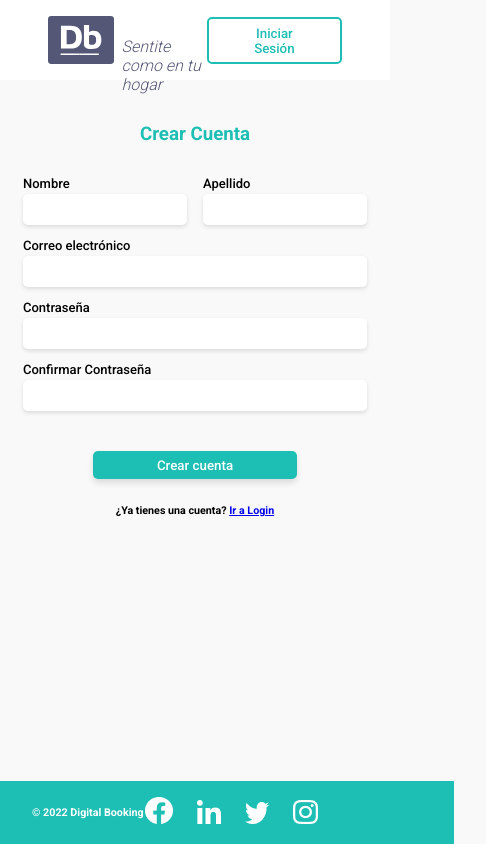
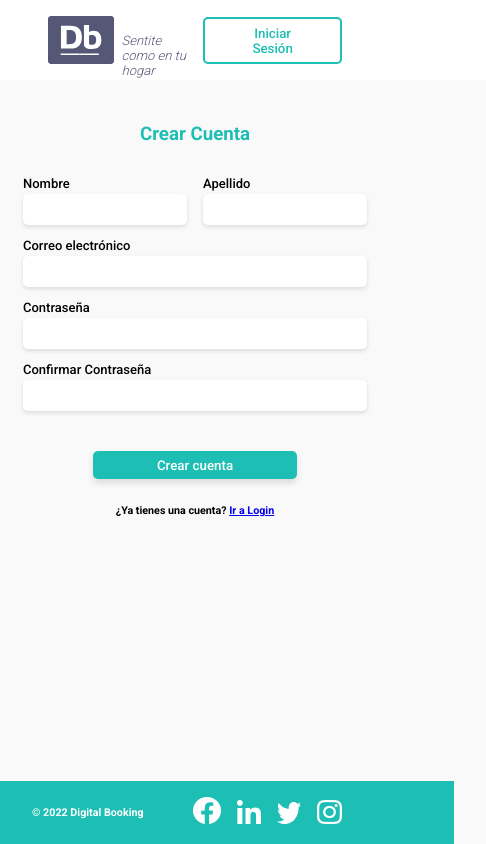
Before and after one commit to Nico-acuna/TpIntegrador, a React (Create React App) app: page /signup in a window 390 px wide. Shown: the whole page, 486 px wide, since content can reach past the window. Built offline with nearby package versions, Linux system fonts and the light colour scheme.

Commit message:
Login y registro responsive

```diff
--- a/src/Components/RegistrationForm.jsx
+++ b/src/Components/RegistrationForm.jsx
@@ -73,7 +73,7 @@ export function RegistrationForm (){
           />
           <label htmlFor="">Confirmar Contraseña</label>
           <input
-            className={error && "errorInput"}
+            className={error? "errorInput":null}
             type="password"
             name="passwordC"
             id="passwordC"
--- a/src/styles/footer.css
+++ b/src/styles/footer.css
@@ -17,9 +17,9 @@
 
 .social {
     width: fit-content;
-    margin-right: 5rem;
+    margin-right: 4rem;
 }
 
 .social img {
-    padding-right: 1.5rem;
+    padding-right: 1rem;
 }
--- a/src/styles/login.css
+++ b/src/styles/login.css
@@ -19,6 +19,7 @@
 .login-form{
     display: flex;
     flex-direction: column;
+    padding-left: 3rem;
     width:300px;
 
 }
--- a/src/styles/mainHeader.css
+++ b/src/styles/mainHeader.css
@@ -3,6 +3,7 @@
 .MainHeader {
     display: flex;
     flex-direction: row;
+     width: 100vw;
     justify-content: space-between;
     align-items: flex-end;
     padding-inline: 3rem;
@@ -16,6 +17,7 @@
     font-weight: 300;
     font-style: italic;
     padding-left: 0.5rem;
+    font-size: small;
 }
 .MainHeader div {
     display: flex;
@@ -24,6 +26,8 @@
 }
 .MainHeader button {
     height: fit-content;
+    margin-left: 0.5rem;
+    margin-right: 6rem;
     border: 2px solid;
     border-color: var(--primary-color);
     color: var(--primary-color);
```
